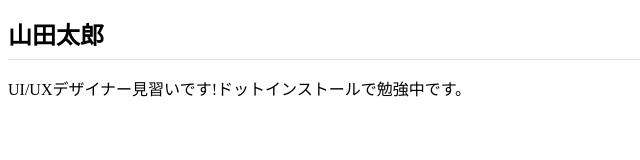
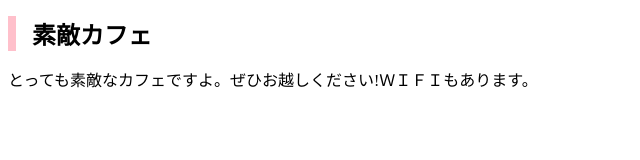
Before and after one commit to maomaodx/dotinstall.github.io, a plain HTML site: page index.html in a window 1280 px wide. Shown: the whole page, without its empty margins (0-640 px from the left). Drawn offline with Linux system fonts and the light colour scheme.

Commit message:
Add files via upload

```diff
--- a/css/styles.css
+++ b/css/styles.css
@@ -1,5 +1,5 @@
 h1 {
   font-size: 24px;
-  padding-bottom: 8px;
-  border-bottom: 1px solid #ddd;
+  padding-left: 16px;
+  border-left: 8px solid pink;
 }
--- a/index.html
+++ b/index.html
@@ -4,11 +4,11 @@
   <meta charset="UTF-8">
   <meta http-equiv="X-UA-Compatible" content="IE=edge">
   <meta name="viewport" content="width=device-width, initial-scale=1.0">
-  <title>山田太郎のポートフォリオサイト</title>
+  <title>素敵カフェ</title>
   <link rel="stylesheet" href="css/styles.css">
 </head>
 <body>
-  <h1>山田太郎</h1>
-  <p>  UI/UXデザイナー見習いです!ドットインストールで勉強中です。</p>
+  <h1>素敵カフェ</h1>
+  <p>とっても素敵なカフェですよ。ぜひお越しください!ＷＩＦＩもあります。</p>
 </body>
 </html>
```
